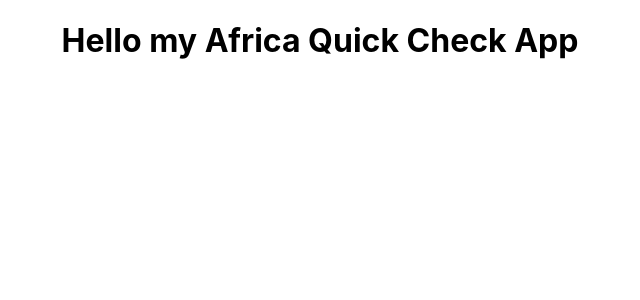
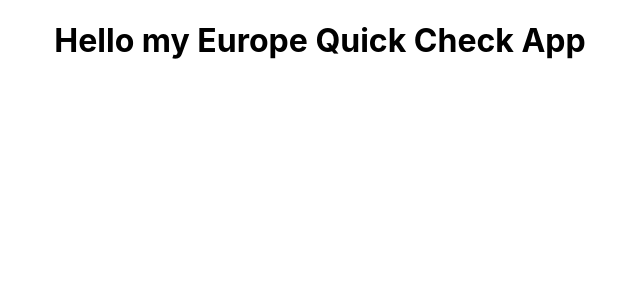
Before and after one commit to kelomo2502/europe-quick-check, a React (Create React App) app: page / in a window 1280 px wide. Shown: the top 300 px of the page, without its empty margins (320-960 px from the left). Built offline with nearby package versions, Linux system fonts and the light colour scheme.

Commit message:
Update App.js
testing the render interface

```diff
--- a/src/App.js
+++ b/src/App.js
@@ -3,7 +3,7 @@ import './App.css';
 function App() {
   return (
     <div className="App">
-      <h1>Hello my Africa Quick Check App</h1>
+      <h1>Hello my Europe Quick Check App</h1>
     </div>
   );
 }
```
